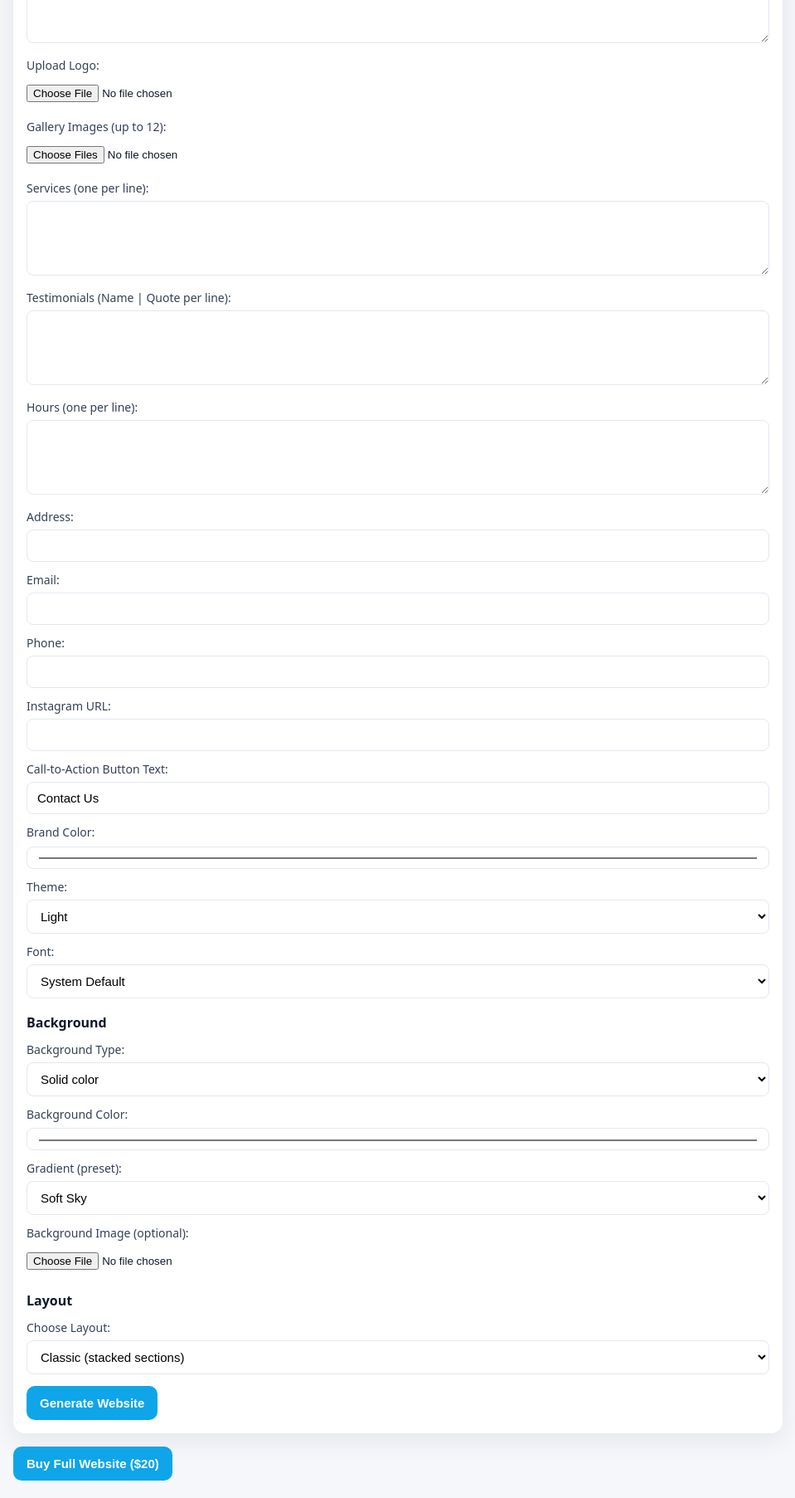
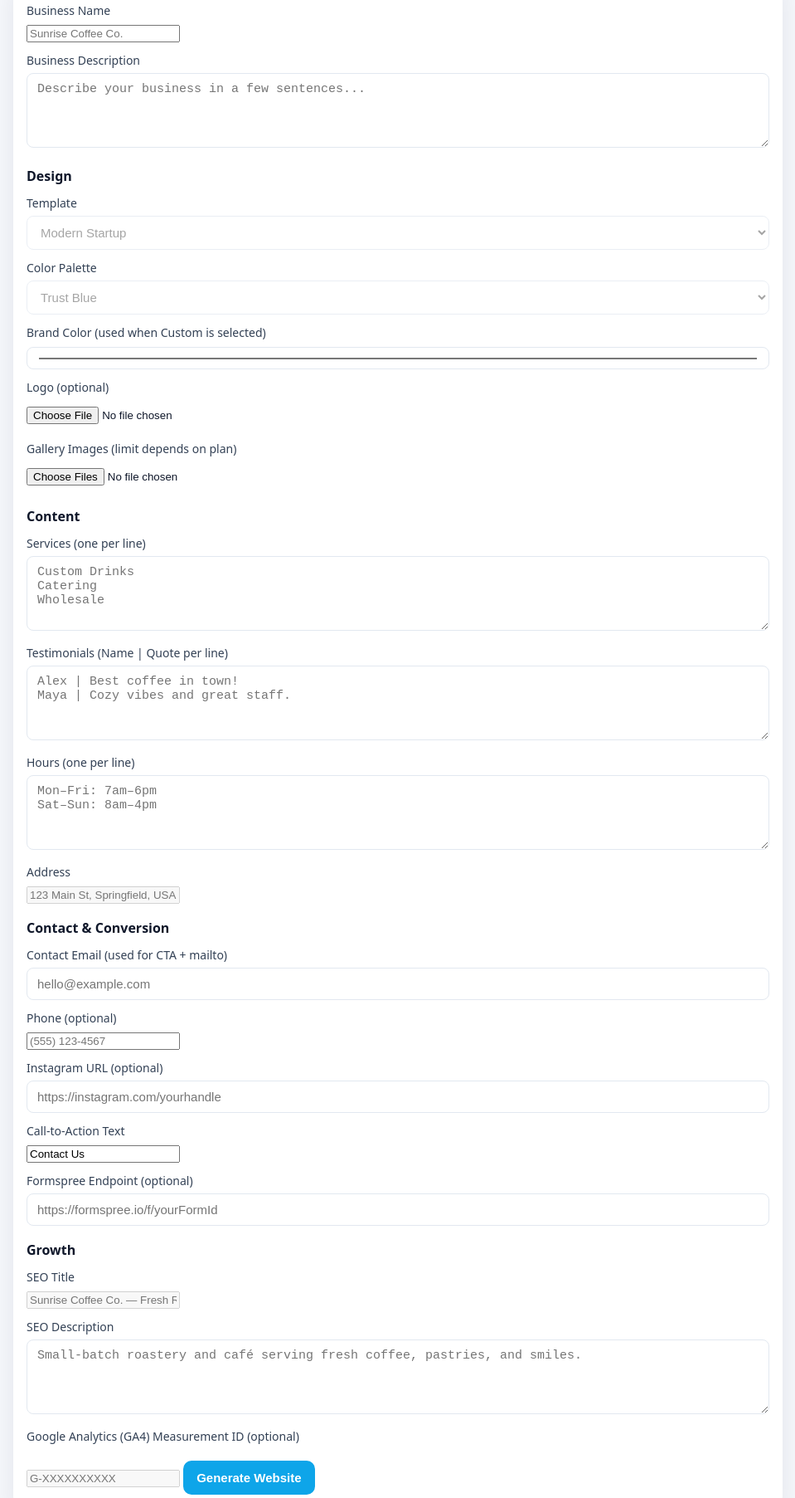
Before and after one commit to Aibuilder198/AiBuilder, a website: page index.html in a window 1280 px wide. Shown: the part 252-2057 px from the top of the page at 83% size, without its empty margins (160-1119 px from the left). Before the commit the page ends 2036 px from the top, so only its background shows below. Drawn offline with Linux system fonts and the light colour scheme.

Commit message:
Update index.html

```diff
--- a/index.html
+++ b/index.html
@@ -2,104 +2,117 @@
 <html lang="en">
 <head>
   <meta charset="UTF-8" />
-  <meta name="viewport" content="width=device-width, initial-scale=1.0" />
+  <meta name="viewport" content="width=device-width, initial-scale=1.0"/>
   <title>AI Website Builder</title>
-  <link rel="stylesheet" href="builder.css" />
+  <link rel="stylesheet" href="builder.css"/>
 </head>
 <body>
   <div class="container">
-    <h1>Create a Simple Business Website powered by AI</h1>
+    <h1>Build a Beautiful Website in Minutes</h1>
+
+    <!-- Pricing / Plans -->
+    <form id="planForm" class="card" style="margin-bottom:16px;">
+      <h3>Choose your plan</h3>
+      <label style="display:flex;gap:10px;align-items:center;margin:8px 0;">
+        <input type="radio" name="plan" value="basic" checked />
+        <strong>Basic — $20 one-time</strong> · Single page, logo + 3 gallery images, About & Contact
+      </label>
+      <label style="display:flex;gap:10px;align-items:center;margin:8px 0;">
+        <input type="radio" name="plan" value="pro" />
+        <strong>Pro — $29/month</strong> · Everything in Basic + Services, Testimonials, 12 gallery images, SEO tags, Maps, Contact Form
+      </label>
+      <label style="display:flex;gap:10px;align-items:center;margin:8px 0;">
+        <input type="radio" name="plan" value="business" />
+        <strong>Business — $79/month</strong> · Everything in Pro + Templates, Color Palettes, Analytics, Social embeds (best for growth)
+      </label>
+    </form>
+
     <form id="builderForm">
-      <label for="businessName">Business Name:</label>
-      <input type="text" id="businessName" required />
+      <!-- Basic -->
+      <label for="businessName">Business Name</label>
+      <input id="businessName" required placeholder="Sunrise Coffee Co."/>
 
-      <label for="description">Business Description:</label>
-      <textarea id="description"></textarea>
+      <label for="description">Business Description</label>
+      <textarea id="description" placeholder="Describe your business in a few sentences..." required></textarea>
 
-      <label for="logo">Upload Logo:</label>
-      <input type="file" id="logo" accept="image/*" />
-
-      <label for="gallery">Gallery Images (up to 12):</label>
-      <input type="file" id="gallery" accept="image/*" multiple />
-
-      <label for="services">Services (one per line):</label>
-      <textarea id="services"></textarea>
-
-      <label for="testimonials">Testimonials (Name | Quote per line):</label>
-      <textarea id="testimonials"></textarea>
-
-      <label for="hours">Hours (one per line):</label>
-      <textarea id="hours"></textarea>
-
-      <label for="address">Address:</label>
-      <input type="text" id="address" />
-
-      <label for="email">Email:</label>
-      <input type="email" id="email" />
-
-      <label for="phone">Phone:</label>
-      <input type="text" id="phone" />
-
-      <label for="instagram">Instagram URL:</label>
-      <input type="url" id="instagram" />
-
-      <label for="ctaText">Call-to-Action Button Text:</label>
-      <input type="text" id="ctaText" value="Contact Us" />
-
-      <label for="brandColor">Brand Color:</label>
-      <input type="color" id="brandColor" value="#0ea5e9" />
-
-      <label for="theme">Theme:</label>
-      <select id="theme">
-        <option value="light" selected>Light</option>
-        <option value="dark">Dark</option>
+      <!-- Design (Pro+ unlocks these fully; Basic uses defaults) -->
+      <h3>Design</h3>
+      <label for="template">Template</label>
+      <select id="template" disabled>
+        <option value="modern" selected>Modern Startup</option>
+        <option value="local">Local Business</option>
+        <option value="portfolio">Personal Portfolio</option>
+        <option value="shop">Service / Shop</option>
       </select>
 
-      <label for="font">Font:</label>
-      <select id="font">
-        <option value="system-ui" selected>System Default</option>
-        <option value="Inter">Inter</option>
-        <option value="Poppins">Poppins</option>
-        <option value="Playfair Display">Playfair Display</option>
+      <label for="palette">Color Palette</label>
+      <select id="palette" disabled>
+        <option value="trust" selected>Trust Blue</option>
+        <option value="eco">Eco Green</option>
+        <option value="luxury">Luxury Gold</option>
+        <option value="creative">Creative Purple</option>
+        <option value="custom">Custom (use Brand Color)</option>
       </select>
 
-      <!-- NEW Background -->
-      <h3>Background</h3>
-      <label for="bgType">Background Type:</label>
-      <select id="bgType">
-        <option value="color" selected>Solid color</option>
-        <option value="gradient">Gradient</option>
-        <option value="image">Image</option>
-      </select>
+      <label for="brandColor">Brand Color (used when Custom is selected)</label>
+      <input id="brandColor" type="color" value="#0ea5e9" disabled/>
 
-      <label for="bgColor">Background Color:</label>
-      <input id="bgColor" type="color" value="#f8fafc" />
+      <!-- Assets -->
+      <label for="logo">Logo (optional)</label>
+      <input id="logo" type="file" accept="image/*"/>
 
-      <label for="bgGradient">Gradient (preset):</label>
-      <select id="bgGradient">
-        <option value="linear-gradient(135deg,#e0f2fe,#fce7f3)">Soft Sky</option>
-        <option value="linear-gradient(135deg,#fee2e2,#fef3c7)">Warm Sunset</option>
-        <option value="linear-gradient(135deg,#dcfce7,#e0e7ff)">Mint & Peri</option>
-        <option value="radial-gradient(circle at 20% 20%,#e9d5ff,#cffafe 60%,#ffffff)">Pastel Burst</option>
-      </select>
+      <label for="gallery">Gallery Images (limit depends on plan)</label>
+      <input id="gallery" type="file" accept="image/*" multiple/>
 
-      <label for="bgImage">Background Image (optional):</label>
-      <input id="bgImage" type="file" accept="image/*" />
+      <!-- Content sections (Pro+) -->
+      <h3>Content</h3>
+      <label for="services">Services (one per line)</label>
+      <textarea id="services" placeholder="Custom Drinks&#10;Catering&#10;Wholesale" disabled></textarea>
 
-      <!-- NEW Layout -->
-      <h3>Layout</h3>
-      <label for="layout">Choose Layout:</label>
-      <select id="layout">
-        <option value="classic" selected>Classic (stacked sections)</option>
-        <option value="sidebar">Sidebar</option>
-        <option value="splitHero">Split Hero</option>
-      </select>
+      <label for="testimonials">Testimonials (Name | Quote per line)</label>
+      <textarea id="testimonials" placeholder="Alex | Best coffee in town!&#10;Maya | Cozy vibes and great staff." disabled></textarea>
+
+      <label for="hours">Hours (one per line)</label>
+      <textarea id="hours" placeholder="Mon–Fri: 7am–6pm&#10;Sat–Sun: 8am–4pm" disabled></textarea>
+
+      <label for="address">Address</label>
+      <input id="address" placeholder="123 Main St, Springfield, USA" disabled/>
+
+      <!-- Conversion -->
+      <h3>Contact & Conversion</h3>
+      <label for="email">Contact Email (used for CTA + mailto)</label>
+      <input id="email" type="email" placeholder="hello@example.com"/>
+
+      <label for="phone">Phone (optional)</label>
+      <input id="phone" placeholder="(555) 123-4567"/>
+
+      <label for="instagram">Instagram URL (optional)</label>
+      <input id="instagram" type="url" placeholder="https://instagram.com/yourhandle"/>
+
+      <label for="ctaText">Call-to-Action Text</label>
+      <input id="ctaText" value="Contact Us"/>
+
+      <!-- Contact form via Formspree (Pro+) -->
+      <label for="formspree">Formspree Endpoint (optional)</label>
+      <input id="formspree" type="url" placeholder="https://formspree.io/f/yourFormId" disabled/>
+
+      <!-- Growth (Business) -->
+      <h3>Growth</h3>
+      <label for="seoTitle">SEO Title</label>
+      <input id="seoTitle" placeholder="Sunrise Coffee Co. — Fresh Roasts Daily" disabled/>
+
+      <label for="seoDescription">SEO Description</label>
+      <textarea id="seoDescription" placeholder="Small-batch roastery and café serving fresh coffee, pastries, and smiles." disabled></textarea>
+
+      <label for="gaId">Google Analytics (GA4) Measurement ID (optional)</label>
+      <input id="gaId" placeholder="G-XXXXXXXXXX" disabled/>
 
       <button type="submit">Generate Website</button>
     </form>
 
-    <button id="checkoutBtn">Buy Full Website ($20)</button>
-    <div id="previewArea"></div>
+    <button id="checkoutBtn">Buy Selected Plan</button>
+
+    <div id="previewArea" style="margin-top:18px;"></div>
   </div>
 
   <script src="builder.js"></script>
```
